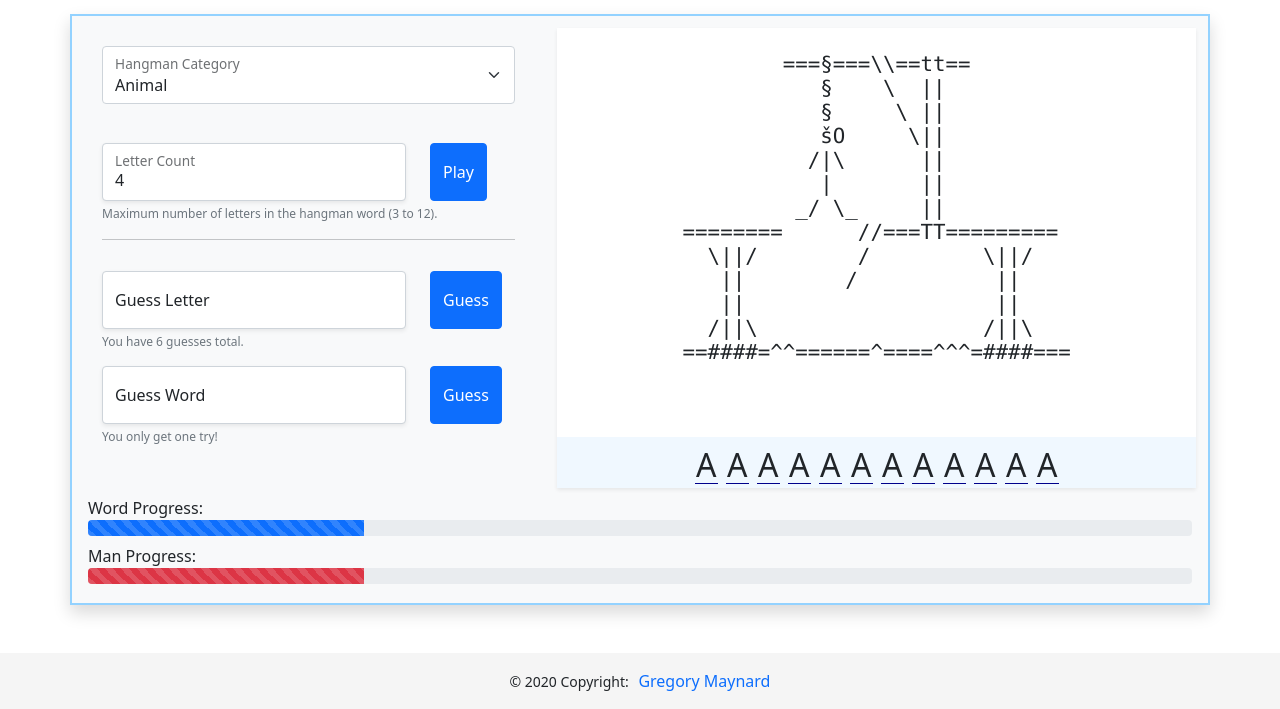
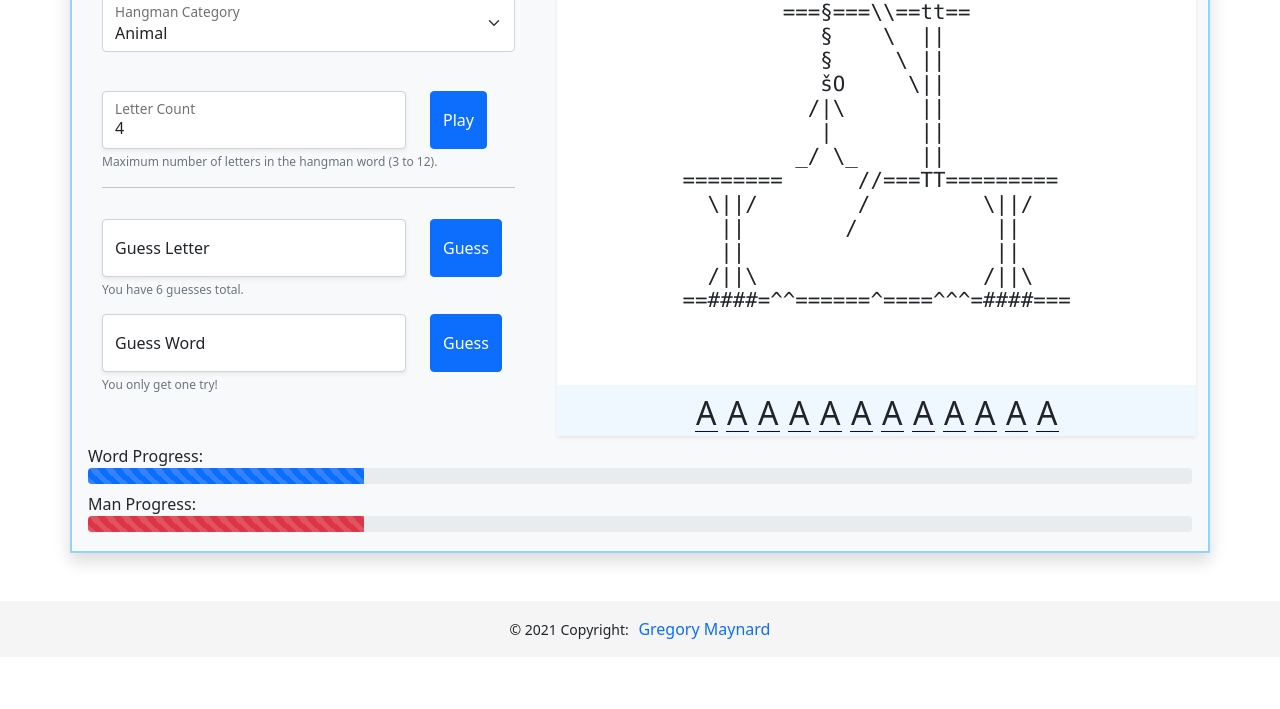
Before and after one commit to CinderScript/csc3221-node-website, a Node server app: page /Hangman/hangman.html in a window 1280 px wide. Shown: the part 478-1187 px from the top of the page. After the commit the page ends 1117 px from the top, so only its background shows below. Run offline with Node 20, Linux system fonts and the light colour scheme.

Commit message:
footer sticks

```diff
--- a/public/Hangman/css/hangman.css
+++ b/public/Hangman/css/hangman.css
@@ -1,3 +1,14 @@
+html, body {
+    height: 100%;
+}
+body {
+    display: flex;
+    flex-direction: column;
+}
+.page-content {
+    flex: 1 0 auto;
+}
+
 #game-window{
     border: rgb(147, 210, 255) 2px solid;
     padding-bottom: 15px !important;
--- a/public/Hangman/hangman.html
+++ b/public/Hangman/hangman.html
@@ -27,6 +27,7 @@
     <a href="#" class="active">H-A-N-G-M-A-N!</a>
 </nav>
 
+<div class="page-content"> <!-- flexbox item - stretch to fill -->
     <div class="container">
         <div class="row">
             <div class="col-md-6">
@@ -154,9 +155,10 @@
         </div> <!-- row - game window -->
 
     </div>
+</div>
 
 <footer class="p-3 mt-5 text-center">
-    <small>© 2020 Copyright: </small><a href="https://cinderscript.azurewebsites.net/"> Gregory Maynard</a>
+    <small>© 2021 Copyright: </small><a href="https://cinderscript.azurewebsites.net/"> Gregory Maynard</a>
 </footer>
 
 <!-- Option 1: Bootstrap Bundle with Popper -->
```
Lines whose indentation alone changed are shown as unchanged.
